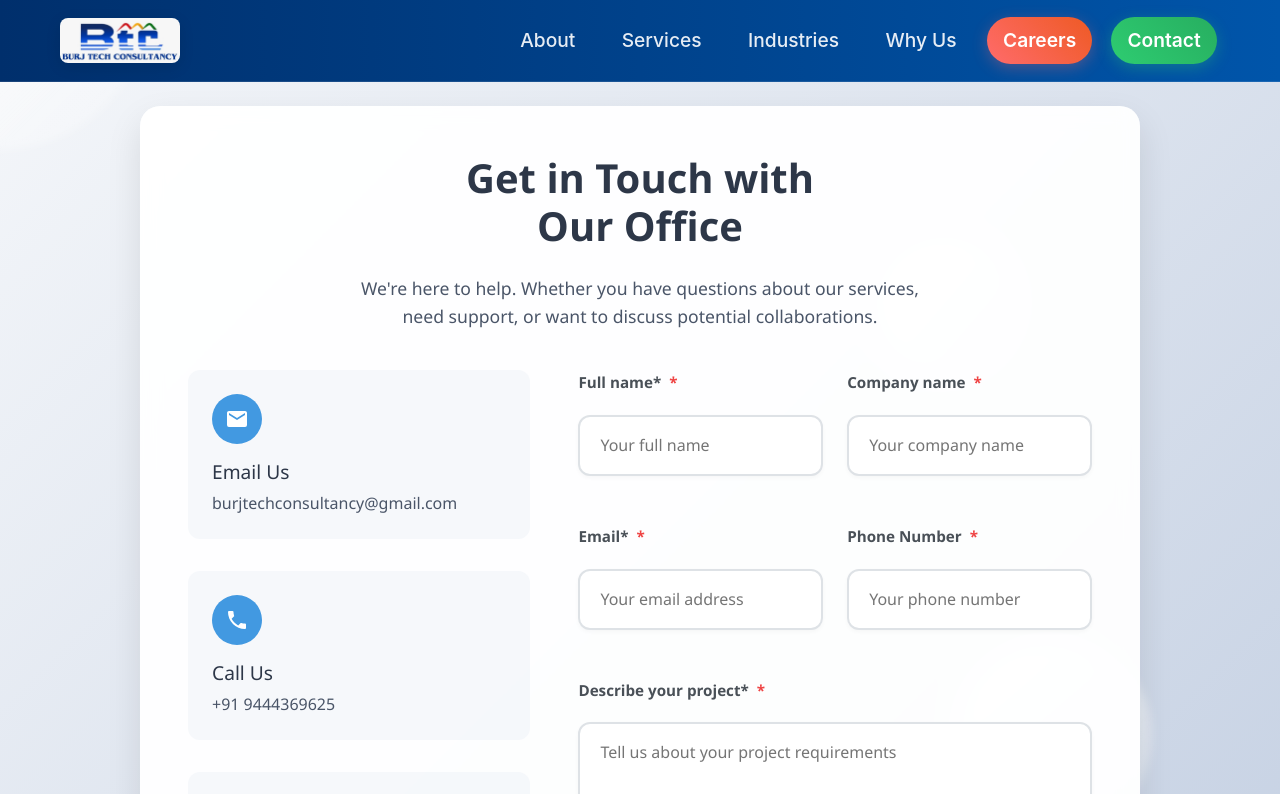
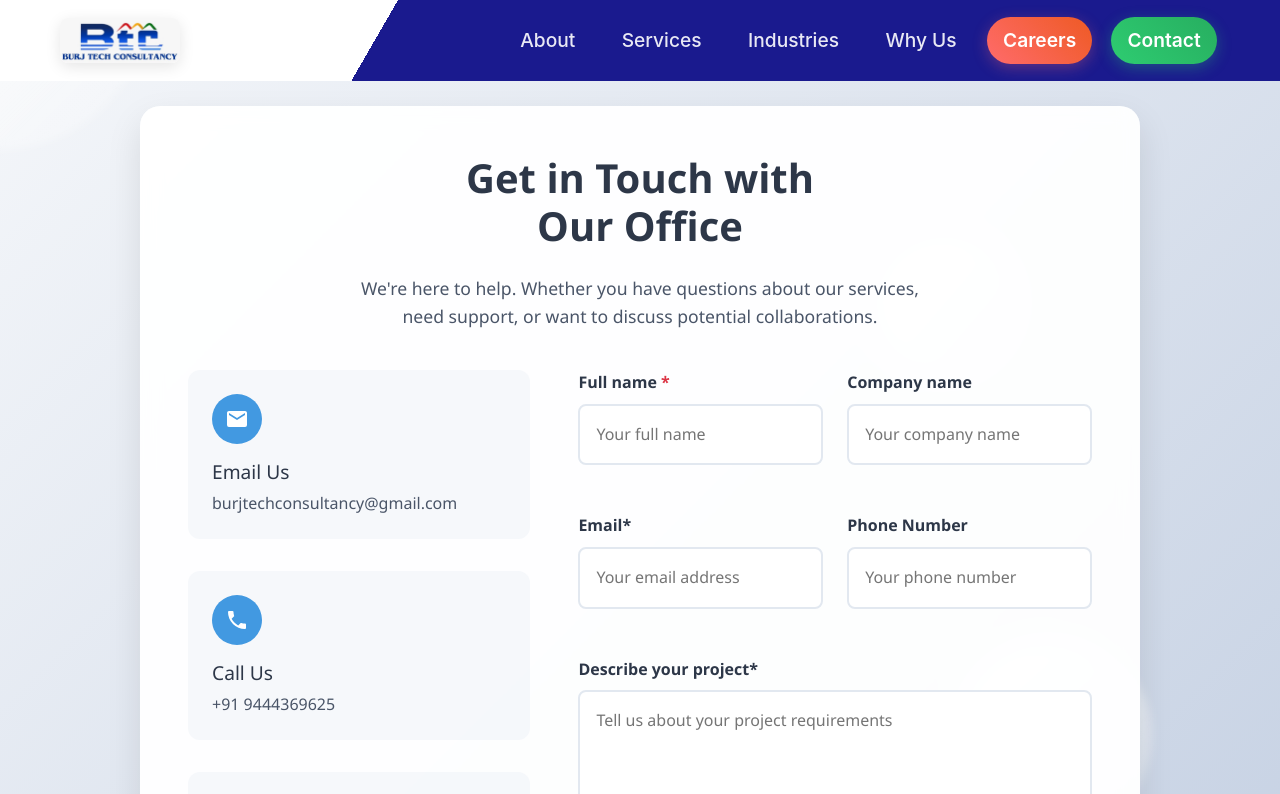
Before and after one commit to rbalaji4619/web, a React (Create React App) app: page /contact in a window 1280 px wide. Shown: the top 794 px of the page. Built offline with nearby package versions, Linux system fonts and the light colour scheme.

Commit message:
enhancing

```diff
--- a/package.json
+++ b/package.json
@@ -8,7 +8,7 @@
     "@testing-library/react": "^16.3.0",
     "@testing-library/user-event": "^13.5.0",
     "aos": "^2.3.4",
-    "axios": "^1.11.0",
+    "axios": "^1.12.2",
     "bootstrap": "^5.3.7",
     "framer-motion": "^12.23.12",
     "react": "^19.1.1",
--- a/src/Carrer/Careerpages.js
+++ b/src/Carrer/Careerpages.js
@@ -26,7 +26,7 @@ const JOBS = [
 // Replace with your actual Google Form URLs
 const GOOGLE_FORM_URLS = {
   "Frontend Developer": "https://docs.google.com/forms/d/e/your-frontend-form-id/viewform",
-  "General Application": "https://docs.google.com/forms/d/e/your-general-form-id/viewform"
+  "General Application": "https://docs.google.com/forms/d/1XDOGcguUsvXJJsJIkh0pjmuc0lK3mvr8_t0g7jEldUQ/viewform?edit_requested=true"
 };
 
 const BENEFITS = [
--- a/src/Contact/ContactPage.css
+++ b/src/Contact/ContactPage.css
@@ -302,3 +302,25 @@
     display: none;
   }
 }
+
+.spinner {
+  animation: spin 1s linear infinite;
+  width: 24px;
+  height: 24px;
+  margin-left: 8px;
+}
+
+.path {
+  stroke: #fff; /* Change color as needed */
+  stroke-linecap: round;
+}
+
+@keyframes spin {
+  0% { transform: rotate(0deg); }
+  100% { transform: rotate(360deg); }
+}
+
+button[disabled] {
+  opacity: 0.7;
+  cursor: not-allowed;
+}
--- a/src/Contact/ContactPage.js
+++ b/src/Contact/ContactPage.js
@@ -1,20 +1,20 @@
 import React, { useState, useEffect } from 'react';
 import './ContactPage.css';
+import axios from 'axios';
 
 const ContactPage = () => {
   const [formData, setFormData] = useState({
-    fullName: '',
-    companyName: '',
+    name: '',
+    companyname: '',
     email: '',
     phoneNumber: '',
-    // budget: '',
-    projectDescription: ''
+    description: ''
   });
 
   const [isVisible, setIsVisible] = useState(false);
+  const [isSubmitting, setIsSubmitting] = useState(false);
 
   useEffect(() => {
-    // Trigger animations when component mounts
     setIsVisible(true);
   }, []);
 
@@ -25,15 +25,32 @@ const ContactPage = () => {
     });
   };
 
-  const handleSubmit = (e) => {
+  const handleSubmit = async (e) => {
     e.preventDefault();
-    // Handle form submission here
-    console.log(formData);
-    alert('Thank you for contacting us! We will get back to you soon.');
+    setIsSubmitting(true);
+
+    try {
+      const res = await axios.post('https://web-contact.onrender.com/api/contact', formData);
+      if (res.status === 200 || res.status === 201) {
+        alert('Thank you for contacting us! We will get back to you soon.');
+        setFormData({
+          name: '',
+          email: '',
+          phoneNumber: '',
+          description: '',
+          companyname: ''
+        });
+      }
+    } catch (error) {
+      console.error('Error submitting form:', error);
+      alert('Something went wrong. Please try again later.');
+    } finally {
+      setIsSubmitting(false);
+    }
   };
 
   return (
-    <div className="contact-page" style={{paddingTop:'106px'}}>
+    <div className="contact-page" style={{ paddingTop: '106px' }}>
       <div className="contact-background">
         <div className="floating-shape shape-1"></div>
         <div className="floating-shape shape-2"></div>
@@ -87,26 +104,26 @@ const ContactPage = () => {
           <form className="contact-form fade-in" onSubmit={handleSubmit}>
             <div className="form-row">
               <div className="form-group">
-                <label htmlFor="fullName">Full name*</label>
+                <label htmlFor="fullName">Full name<span className='text-danger ms-1'>*</span></label>
                 <input
                   type="text"
-                  id="fullName"
-                  name="fullName"
+                  id="name"
+                  name="name"
                   placeholder="Your full name"
-                  value={formData.fullName}
+                  value={formData.name}
                   onChange={handleChange}
                   required
                 />
               </div>
 
               <div className="form-group">
-                <label htmlFor="companyName">Company name</label>
+                <label htmlFor="companyname">Company name</label>
                 <input
                   type="text"
-                  id="companyName"
-                  name="companyName"
+                  id="companyname"
+                  name="companyname"
                   placeholder="Your company name"
-                  value={formData.companyName}
+                  value={formData.companyname}
                   onChange={handleChange}
                 />
               </div>
@@ -139,41 +156,43 @@ const ContactPage = () => {
               </div>
             </div>
 
-            {/* <div className="form-group">
-              <label htmlFor="budget">Project Budget*</label>
-              <select
-                id="budget"
-                name="budget"
-                value={formData.budget}
-                onChange={handleChange}
-                required
-              >
-                <option value="">Select budget range</option>
-                <option value="5000">$5,000 - $10,000</option>
-                <option value="10000">$10,000 - $25,000</option>
-                <option value="25000">$25,000 - $50,000</option>
-                <option value="50000">$50,000+</option>
-              </select>
-            </div> */}
-
             <div className="form-group">
-              <label htmlFor="projectDescription">Describe your project*</label>
+              <label htmlFor="description">Describe your project*</label>
               <textarea
-                id="projectDescription"
-                name="projectDescription"
+                id="description"
+                name="description"
                 placeholder="Tell us about your project requirements"
-                value={formData.projectDescription}
+                value={formData.description}
                 onChange={handleChange}
                 rows="5"
                 required
               ></textarea>
             </div>
 
-            <button type="submit" className="submit-btn">
-              <span>Send Message</span>
-              <svg className="send-icon" viewBox="0 0 24 24">
-                <path fill="currentColor" d="M2,21L23,12L2,3V10L17,12L2,14V21Z" />
-              </svg>
+            <button
+              type="submit"
+              className="submit-btn"
+              disabled={isSubmitting}
+            >
+              {isSubmitting ? (
+                <svg className="spinner" viewBox="0 0 50 50">
+                  <circle
+                    className="path"
+                    cx="25"
+                    cy="25"
+                    r="20"
+                    fill="none"
+                    strokeWidth="5"
+                  />
+                </svg>
+              ) : (
+                <>
+                  <span>Send Message</span>
+                  <svg className="send-icon" viewBox="0 0 24 24">
+                    <path fill="currentColor" d="M2,21L23,12L2,3V10L17,12L2,14V21Z" />
+                  </svg>
+                </>
+              )}
             </button>
           </form>
         </div>
--- a/src/admin/AdminPanel.css
+++ b/src/admin/AdminPanel.css
@@ -241,14 +241,14 @@ body {
   }
 }
 
-.form-group {
+.form-groups {
   display: flex;
   flex-direction: column;
   gap: 0.75rem;
   position: relative;
 }
 
-.form-group label {
+.form-groups label {
   font-weight: 600;
   color: var(--gray-700);
   font-size: 0.95rem;
@@ -257,15 +257,15 @@ body {
   gap: 0.5rem;
 }
 
-.form-group label:after {
+.form-groups label:after {
   content: '*';
   color: var(--danger);
   font-weight: bold;
 }
 
-.form-group input,
-.form-group select,
-.form-group textarea {
+.form-groups input,
+.form-groups select,
+.form-groups textarea {
   padding: 1rem 1.25rem;
   border: 2px solid var(--gray-300);
   border-radius: var(--border-radius);
@@ -276,15 +276,15 @@ body {
   box-shadow: 0 2px 4px rgba(0, 0, 0, 0.03);
 }
 
-.form-group input:focus,
-.form-group select:focus,
-.form-group textarea:focus {
+.form-groups input:focus,
+.form-groups select:focus,
+.form-groups textarea:focus {
   outline: none;
   border-color: var(--primary);
   box-shadow: 0 0 0 4px rgba(67, 97, 238, 0.15);
 }
 
-.form-group textarea {
+.form-groups textarea {
   resize: vertical;
   min-height: 120px;
 }
@@ -1037,9 +1037,9 @@ body {
     color: var(--gray-800);
   }
 
-  .form-group input,
-  .form-group select,
-  .form-group textarea {
+  .form-groups input,
+  .form-groups select,
+  .form-groups textarea {
     background: var(--gray-200);
     border-color: var(--gray-300);
     color: var(--gray-800);
@@ -1161,20 +1161,20 @@ body {
 }
 
 /* Form groups */
-.status-form-group {
+.status-form-groups {
   margin-bottom: 15px;
   display: flex;
   flex-direction: column;
 }
 
-.status-form-group label {
+.status-form-groups label {
   font-weight: 500;
   margin-bottom: 6px;
   color: #333;
 }
 
-.status-form-group input,
-.status-form-group select {
+.status-form-groups input,
+.status-form-groups select {
   padding: 10px;
   border: 1px solid #ccc;
   border-radius: 6px;
@@ -1185,8 +1185,8 @@ body {
   color: #222;
 }
 
-.status-form-group input:focus,
-.status-form-group select:focus {
+.status-form-groups input:focus,
+.status-form-groups select:focus {
   border-color: #4e73df;
 }
 
--- a/src/components/Navbar.js
+++ b/src/components/Navbar.js
@@ -63,7 +63,7 @@ const Navigation = () => {
           <img
             src={logo}
             alt="BURJ Tech Consultancy"
-            className="navbar-logo"
+            className="navbar-logo img-fluid"
           />
         </Navbar.Brand>
 
--- a/src/components/Navigation.css
+++ b/src/components/Navigation.css
@@ -2,20 +2,27 @@
 .custom-navbar {
   /* background: linear-gradient(135deg, #667eea 0%, #764ba2 100%); */
   /* background-color: #1C1C1C; */
-  background: linear-gradient(to right, #002f6c, #0055aa);
+  /* background: linear-gradient(to right, #002f6c, #0055aa); */
   backdrop-filter: blur(10px);
-  border-bottom: 1px solid rgba(255, 255, 255, 0.1);
+  /* border-bottom: 1px solid rgba(255, 255, 255, 0.1); */
   padding: 0.8rem 0;
   transition: all 0.3s cubic-bezier(0.4, 0, 0.2, 1);
   z-index: 1000;
+    background: linear-gradient(
+    120deg,          /* diagonal angle */
+    #ffffff 0%,      /* white start */
+    #ffffff 30%,     /* white end (adjust width behind logo) */
+    #1a1a8e 20%,     /* dark blue start */
+    #1a1a8e 100%     /* dark blue end */
+  );
 }
 
-.custom-navbar.navbar-scrolled {
+/* .custom-navbar.navbar-scrolled {
   background: rgba(102, 126, 234, 0.95);
   backdrop-filter: blur(15px);
   padding: 0.5rem 0;
   box-shadow: 0 8px 32px rgba(0, 0, 0, 0.1);
-}
+} */
 
 /* Brand/Logo Styles */
 .navbar-brand-custom {
--- a/src/sections/Hero.js
+++ b/src/sections/Hero.js
@@ -14,7 +14,7 @@ const Hero = () => {
       style={{ minHeight: "100vh", background: `url(${heroImage}) center/cover no-repeat` }}
     >
       <Container className="text-center text-white" data-aos="fade-up">
-        <h1 className="display-3 fw-bold">Burj Tech Consultancy</h1>
+        <h1 className="display-3 fw-bold">BURJ Tech Consultancy</h1>
         <p className="lead mt-3">
           Empowering businesses with technology-driven solutions for the future.
         </p>
```
Also changed, not shown: src/About/AboutUsPage.js (+6 -6 lines), src/admin/AdminPanel.js (+19 -19 lines), 1 other file (tests, documents, lock files or other folders).
